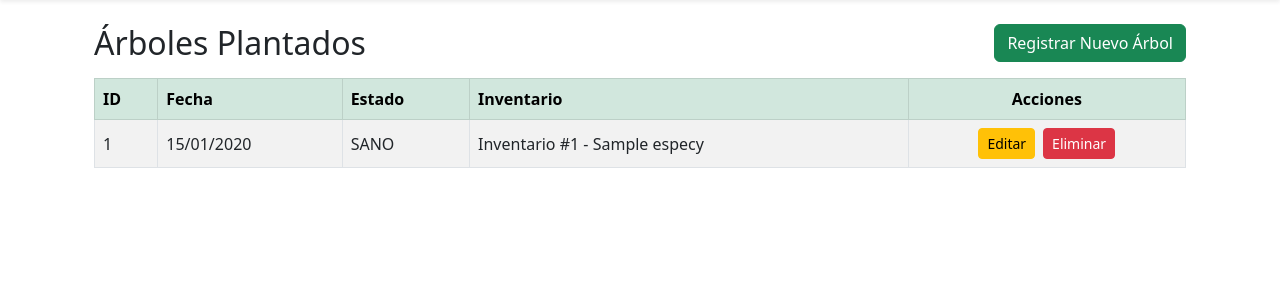
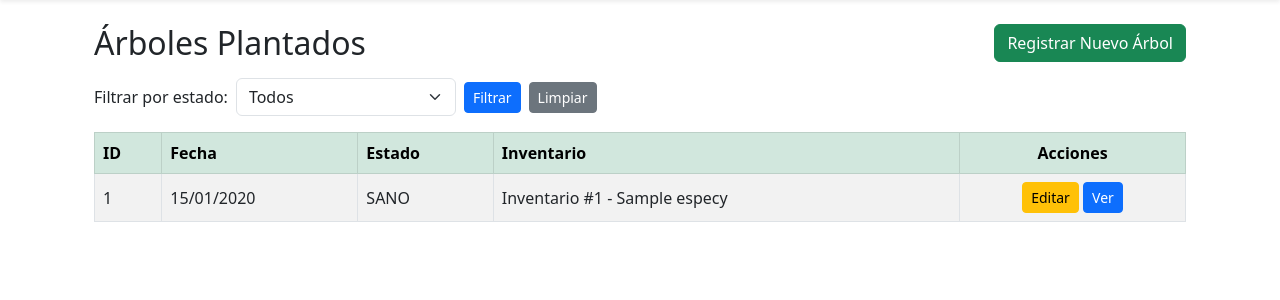
Before and after one commit to andrealuvjk/Proyecto-ReforestaSV, a Django app: page /mantenimientos/arboles/ in a window 1280 px wide. Shown: the part 62-362 px from the top of the page. Run offline with Django 5.2, Linux system fonts and the light colour scheme; tables that the repository leaves empty hold one stand-in row (values such as "Sample post").

Commit message:
Agrega filtro y detalles de arboles plantados

```diff
--- a/mantenimientos/templates/arboles-plantados/arboles_lista.html
+++ b/mantenimientos/templates/arboles-plantados/arboles_lista.html
@@ -1,4 +1,3 @@
-
 {% extends 'base.html' %}
 
 {% block content %}
@@ -13,7 +12,19 @@
             Registrar Nuevo Árbol
         </a>
     </div>
+    <form method="GET" class="mb-3 d-flex align-items-center gap-2">
+        <label for="estado" class="form-label mb-0">Filtrar por estado:</label>
 
+        <select name="estado" id="estado" class="form-select" style="max-width: 220px;">
+            <option value="">Todos</option>
+            <option value="SANO" {% if estado_seleccionado == 'SANO' %}selected{% endif %}>SANO</option>
+            <option value="DETERIORADO" {% if estado_seleccionado == 'DETERIORADO' %}selected{% endif %}>DETERIORADO</option>
+            <option value="PERDIDO" {% if estado_seleccionado == 'PERDIDO' %}selected{% endif %}>PERDIDO</option>
+        </select>
+
+        <button type="submit" class="btn btn-primary btn-sm">Filtrar</button>
+        <a href="{% url 'mantenimientos:arboles_lista' %}" class="btn btn-secondary btn-sm">Limpiar</a>
+    </form>
     <div class="table-responsive">
         <table class="table table-bordered table-striped table-hover align-middle">
             <thead class="table-success">
@@ -33,31 +44,69 @@
                     <td>{{ arbol.fecha|date:"d/m/Y"|default:"-" }}</td>
                     <td>{{ arbol.estado|default:"-" }}</td>
                     <td>{{ arbol.inventario }}</td>
+                    <td class="text-center">
+                        <a href="{% url 'mantenimientos:arbol_editar' arbol.id %}"
+                           class="btn btn-warning btn-sm">
+                            Editar
+                        </a>
+                        <button type="button"
+                        class="btn btn-primary btn-sm"
+                        data-bs-toggle="modal"
+                        data-bs-target="#modalArbol{{ arbol.id }}">
+                        Ver
+                        </button>
+                    </td>
+                </tr>
+                </tr>
 
-                    <td>
-                        <div class="d-flex justify-content-center flex-wrap gap-2">
+                <!-- Modal para ver los datos del árbol -->
+                <div class="modal fade" id="modalArbol{{ arbol.id }}" tabindex="-1" aria-hidden="true">
+                    <div class="modal-dialog modal-lg modal-dialog-scrollable">
+                        <div class="modal-content">
 
-                            <a href="{% url 'mantenimientos:arbol_editar' arbol.id %}"
-                               class="btn btn-warning btn-sm">
-                                Editar
-                            </a>
+                            <div class="modal-header">
+                                <h5 class="modal-title">
+                                    Detalles del Árbol #{{ arbol.id }}
+                                </h5>
+                                <button type="button" class="btn-close" data-bs-dismiss="modal" aria-label="Cerrar"></button>
+                            </div>
 
-                            <form method="POST"
-                                  action="{% url 'mantenimientos:arbol_eliminar' arbol.id %}"
-                                  onsubmit="return confirm('¿Seguro que deseas eliminar este árbol?');"
-                                  class="mb-0">
-                                {% csrf_token %}
+                            <div class="modal-body">
 
-                                <button type="submit" class="btn btn-danger btn-sm">
-                                    Eliminar
+                                <h6>Información del árbol</h6>
+
+                                <p><strong>ID:</strong> {{ arbol.id }}</p>
+                                <p><strong>Fecha:</strong> {{ arbol.fecha|date:"d/m/Y"|default:"-" }}</p>
+                                <p><strong>Estado:</strong> {{ arbol.estado|default:"-" }}</p>
+                                <p><strong>Inventario:</strong> {{ arbol.inventario }}</p>
+
+                                <hr>
+
+                                <h6>Historial de mantenimientos</h6>
+
+                                {% for mantenimiento in arbol.mantenimientos.all %}
+                                    <div class="border rounded p-3 mb-2">
+                                        <p><strong>Fecha:</strong>{{ mantenimiento.fecha|date:"d/m/Y h:i A" }}</p>
+                                        <p class="mb-0"><strong>Descripción:</strong> {{ mantenimiento.descripcion }}</p>
+                                    </div>
+                                {% empty %}
+                                    <p class="text-muted">Este árbol no tiene mantenimientos registrados.</p>
+                                {% endfor %}
+
+                            </div>
+
+                            <div class="modal-footer">
+                                <button type="button" class="btn btn-secondary" data-bs-dismiss="modal">
+                                    Cerrar
                                 </button>
-                            </form>
+                            </div>
 
                         </div>
-                    </td>
-                </tr>
+                    </div>
+                </div>
 
                 {% empty %}
+
                 <tr>
                     <td colspan="5" class="text-center">
                         No hay árboles registrados.
@@ -67,7 +116,51 @@
             </tbody>
         </table>
     </div>
+    {% for arbol in arboles %}
 
+    <!-- Modal para ver los datos del árbol -->
+    <div class="modal fade" id="modalArbol{{ arbol.id }}" tabindex="-1" aria-hidden="true">
+        <div class="modal-dialog modal-lg modal-dialog-scrollable">
+            <div class="modal-content">
+
+                <div class="modal-header">
+                    <h5 class="modal-title">Detalles del Árbol #{{ arbol.id }}</h5>
+                    <button type="button" class="btn-close" data-bs-dismiss="modal" aria-label="Cerrar"></button>
+                </div>
+
+                <div class="modal-body">
+                    <h6>Información del árbol</h6>
+
+                    <p><strong>ID:</strong> {{ arbol.id }}</p>
+                    <p><strong>Fecha:</strong> {{ arbol.fecha|date:"d/m/Y"|default:"-" }}</p>
+                    <p><strong>Estado:</strong> {{ arbol.estado|default:"-" }}</p>
+                    <p><strong>Inventario:</strong> {{ arbol.inventario }}</p>
+
+                    <hr>
+
+                    <h6>Historial de mantenimientos</h6>
+
+                    {% for mantenimiento in arbol.mantenimientos.all %}
+                        <div class="border rounded p-3 mb-2">
+                            <p><strong>Fecha:</strong> {{ mantenimiento.fecha|date:"d/m/Y H:i" }}</p>
+                            <p class="mb-0"><strong>Descripción:</strong> {{ mantenimiento.descripcion }}</p>
+                        </div>
+                    {% empty %}
+                        <p class="text-muted">Este árbol no tiene mantenimientos registrados.</p>
+                    {% endfor %}
+                </div>
+
+                <div class="modal-footer">
+                    <button type="button" class="btn btn-secondary" data-bs-dismiss="modal">
+                        Cerrar
+                    </button>
+                </div>
+
+            </div>
+        </div>
+    </div>
+
+{% endfor %}
 </div>
 
 {% endblock %}
--- a/mantenimientos/views.py
+++ b/mantenimientos/views.py
@@ -64,14 +64,23 @@ def arbol_editar(request, id):
 def arboles_lista(request):
     arboles = ArbolPlantado.objects.select_related(
         'inventario'
+    ).prefetch_related(
+        'mantenimientos'
     ).all().order_by('-fecha')
+
+    estado = request.GET.get('estado')
+
+    if estado:
+        arboles = arboles.filter(estado=estado)
 
     return render(
         request,
         'arboles-plantados/arboles_lista.html',
-        {'arboles': arboles}
+        {
+            'arboles': arboles,
+            'estado_seleccionado': estado
+        }
     )
-
 def arbol_eliminar(request, id):
     if request.method == 'POST':
         arbol = get_object_or_404(ArbolPlantado, id=id)
```
